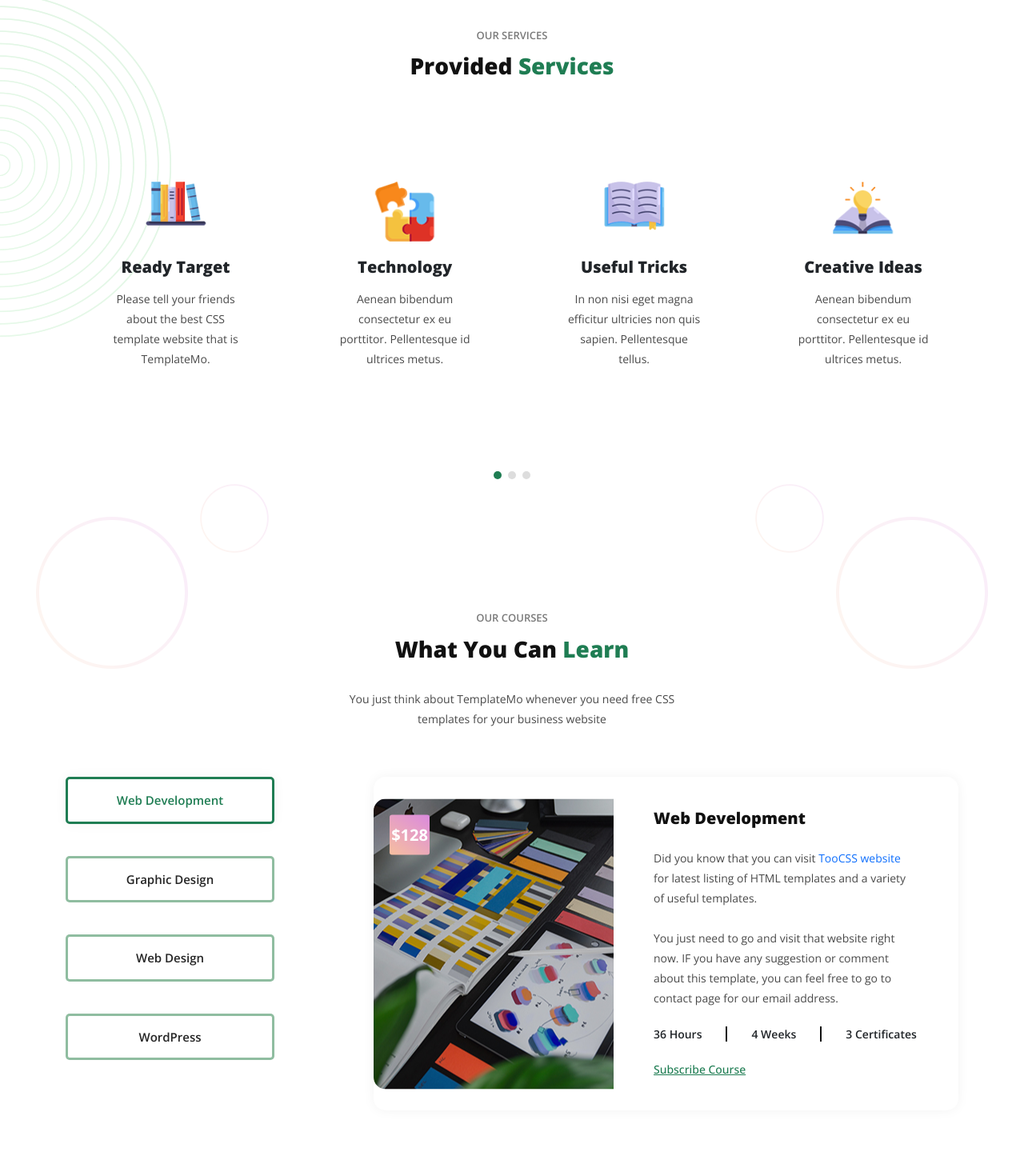
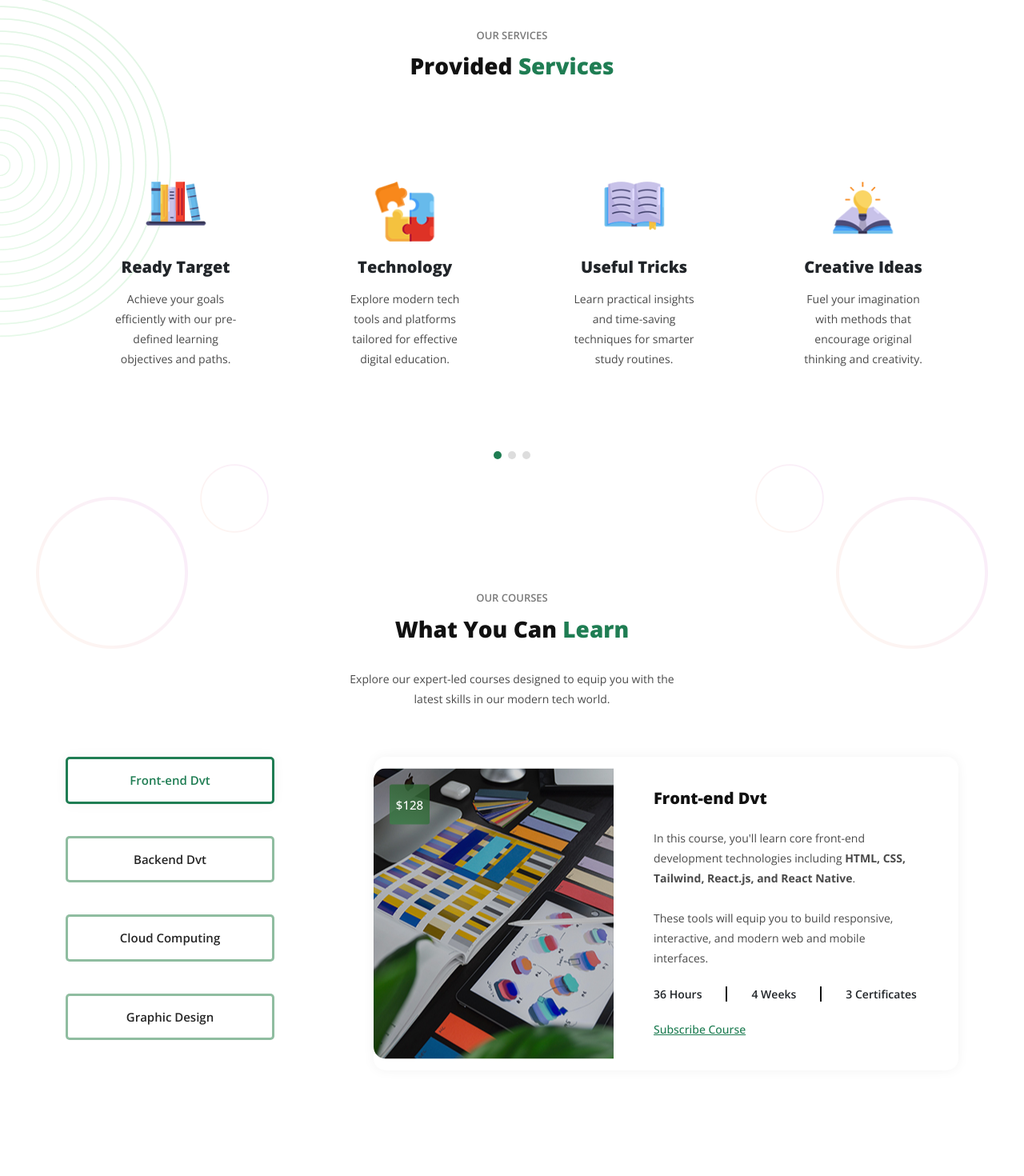
Before and after one commit to Shemaremy/Remio, a React (Vite) app in the folder remio/: page / in a window 1280 px wide. Shown: the part 619-2089 px from the top of the page at 80% size. Built offline with nearby package versions, Linux system fonts and the light colour scheme.

Commit message:
Modified project description

```diff
--- a/remio/src/components/Part3.jsx
+++ b/remio/src/components/Part3.jsx
@@ -1,11 +1,70 @@
 import React, { useEffect } from "react";
-import "./lib/js/owl-carousel.js"
+import "./lib/js/owl-carousel.js";
 
-
-
+const services = [
+  {
+    icon: "/images/service-icon-01.png",
+    title: "Useful Tricks",
+    description: "Discover tips and shortcuts designed to improve productivity and simplify daily tasks.",
+  },
+  {
+    icon: "/images/service-icon-02.png",
+    title: "Creative Ideas",
+    description: "Unlock fresh perspectives and innovative solutions for all your learning needs.",
+  },
+  {
+    icon: "/images/service-icon-03.png",
+    title: "Ready Target",
+    description: "Achieve your goals efficiently with our pre-defined learning objectives and paths.",
+  },
+  {
+    icon: "/images/service-icon-04.png",
+    title: "Technology",
+    description: "Explore modern tech tools and platforms tailored for effective digital education.",
+  },
+  {
+    icon: "/images/service-icon-01.png",
+    title: "Useful Tricks",
+    description: "Learn practical insights and time-saving techniques for smarter study routines.",
+  },
+  {
+    icon: "/images/service-icon-02.png",
+    title: "Creative Ideas",
+    description: "Fuel your imagination with methods that encourage original thinking and creativity.",
+  },
+  {
+    icon: "/images/service-icon-03.png",
+    title: "Ready Target",
+    description: "Stay focused with clear, measurable outcomes in every course and subject.",
+  },
+  {
+    icon: "/images/service-icon-04.png",
+    title: "Technology",
+    description: "Utilize cutting-edge innovations that support virtual learning and engagement.",
+  },
+  {
+    icon: "/images/service-icon-01.png",
+    title: "Useful Tricks",
+    description: "Empower your workflow with clever educational hacks and hidden features.",
+  },
+  {
+    icon: "/images/service-icon-02.png",
+    title: "Creative Ideas",
+    description: "Enhance lesson plans or projects with vibrant and inspiring approaches.",
+  },
+  {
+    icon: "/images/service-icon-03.png",
+    title: "Ready Target",
+    description: "Track progress confidently with our goal-oriented learning strategy.",
+  },
+  {
+    icon: "/images/service-icon-04.png",
+    title: "Technology",
+    description: "Stay ahead with continuous updates on emerging educational technologies.",
+  },
+];
 
 const Part3 = () => {
-
   useEffect(() => {
     if ($ && $.fn && typeof $.fn.owlCarousel === "function") {
       $(".owl-service-item").owlCarousel({
@@ -28,9 +87,6 @@ const Part3 = () => {
     }
   }, []);
 
-
-
-
   return (
     <section className="services" id="services">
       <div className="container">
@@ -45,114 +101,17 @@ const Part3 = () => {
           </div>
           <div className="col-lg-12">
             <div className="owl-service-item owl-carousel">
-              <div className="item">
-                <div className="service-item">
-                  <div className="icon">
-                    <img src="/images/service-icon-01.png" alt="" />
+              {services.map((service, index) => (
+                <div className="item" key={index}>
+                  <div className="service-item">
+                    <div className="icon">
+                      <img src={service.icon} alt={service.title} />
+                    </div>
+                    <h4>{service.title}</h4>
+                    <p>{service.description}</p>
                   </div>
-                  <h4>Useful Tricks</h4>
-                  <p>EduWell is the professional HTML5 template for your school or university websites.</p>
                 </div>
-              </div>
-              <div className="item">
-                <div className="service-item">
-                  <div className="icon">
-                    <img src="/images/service-icon-02.png" alt="" />
-                  </div>
-                  <h4>Creative Ideas</h4>
-                  <p>You can download and use this EduWell Template for your teaching and learning stuffs.</p>
-                </div>
-              </div>
-              <div className="item">
-                <div className="service-item">
-                  <div className="icon">
-                    <img src="/images/service-icon-03.png" alt="" />
-                  </div>
-                  <h4>Ready Target</h4>
-                  <p>Please tell your friends about the best CSS template website that is TemplateMo.</p>
-                </div>
-              </div>
-              <div className="item">
-                <div className="service-item">
-                  <div className="icon">
-                    <img src="/images/service-icon-04.png" alt="" />
-                  </div>
-                  <h4>Technology</h4>
-                  <p>Aenean bibendum consectetur ex eu porttitor. Pellentesque id ultrices metus.</p>
-                </div>
-              </div>
-              <div className="item">
-                <div className="service-item">
-                  <div className="icon">
-                    <img src="/images/service-icon-01.png" alt="" />
-                  </div>
-                  <h4>Useful Tricks</h4>
-                  <p>In non nisi eget magna efficitur ultricies non quis sapien. Pellentesque tellus.</p>
-                </div>
-              </div>
-              <div className="item">
-                <div className="service-item">
-                  <div className="icon">
-                    <img src="/images/service-icon-02.png" alt="" />
-                  </div>
-                  <h4>Creative Ideas</h4>
-                  <p>Aenean bibendum consectetur ex eu porttitor. Pellentesque id ultrices metus.</p>
-                </div>
-              </div>
-              <div className="item">
-                <div className="service-item">
-                  <div className="icon">
-                    <img src="/images/service-icon-03.png" alt="" />
-                  </div>
-                  <h4>Ready Target</h4>
-                  <p>In non nisi eget magna efficitur ultricies non quis sapien. Pellentesque tellus.</p>
-                </div>
-              </div>
-              <div className="item">
-                <div className="service-item">
-                  <div className="icon">
-                    <img src="/images/service-icon-04.png" alt="" />
-                  </div>
-                  <h4>Technology</h4>
-                  <p>Aenean bibendum consectetur ex eu porttitor. Pellentesque id ultrices metus.</p>
-                </div>
-              </div>
-              <div className="item">
-                <div className="service-item">
-                  <div className="icon">
-                    <img src="/images/service-icon-01.png" alt="" />
-                  </div>
-                  <h4>Useful Tricks</h4>
-                  <p>In non nisi eget magna efficitur ultricies non quis sapien. Pellentesque tellus.</p>
-                </div>
-              </div>
-              <div className="item">
-                <div className="service-item">
-                  <div className="icon">
-                    <img src="/images/service-icon-02.png" alt="" />
-                  </div>
-                  <h4>Creative Ideas</h4>
-                  <p>Aenean bibendum consectetur ex eu porttitor. Pellentesque id ultrices metus.</p>
-                </div>
-              </div>
-              <div className="item">
-                <div className="service-item">
-                  <div className="icon">
-                    <img src="/images/service-icon-03.png" alt="" />
-                  </div>
-                  <h4>Ready Target</h4>
-                  <p>In non nisi eget magna efficitur ultricies non quis sapien. Pellentesque tellus.</p>
-                </div>
-              </div>
-              <div className="item">
-                <div className="service-item">
-                  <div className="icon">
-                    <img src="/images/service-icon-04.png" alt="" />
-                  </div>
-                  <h4>Technology</h4>
-                  <p>Praesent accumsan condimentum arcu, id porttitor est semper nec. Nunc diam lorem.</p>
-                </div>
-              </div>
+              ))}
             </div>
           </div>
         </div>
--- a/remio/src/components/Part4.jsx
+++ b/remio/src/components/Part4.jsx
@@ -101,23 +101,16 @@ const Part4 = () => {
   // --------- Courses container -------------------------------
   const courses = [
     {
-      title: "Web Development",
+      title: "Front-end Dvt",
       image: "/images/courses-01.jpg",
       price: "$128",
       description: (
         <>
-          Did you know that you can visit{" "}
-          <a
-            rel="nofollow"
-            href="https://www.toocss.com/"
-            target="_blank"
-          >
-            TooCSS website
-          </a>{" "}
-          for latest listing of HTML templates and a variety of useful templates. <br />
+          In this course, you'll learn core front-end development technologies including{" "}
+          <strong>HTML, CSS, Tailwind, React.js, and React Native</strong>.
           <br />
-          You just need to go and visit that website right now. IF you have any suggestion or comment about
-          this template, you can feel free to go to contact page for our email address.
+          <br />
+          These tools will equip you to build responsive, interactive, and modern web and mobile interfaces.
         </>
       ),
       duration: "36 Hours",
@@ -125,17 +118,16 @@ const Part4 = () => {
       certificates: "3 Certificates"
     },
     {
-      title: "Graphic Design",
+      title: "Backend Dvt",
       image: "/images/courses-02.jpg",
       price: "$156",
       description: (
         <>
-          You are not allowed to redistribute this template ZIP file on any other website without a permission
-          from us.
+          Master powerful backend technologies such as{" "}
+          <strong>Node.js, Express.js, MongoDB, SQL, Java, C#, and C++</strong>.
           <br />
           <br />
-          There are some unethical people on this world copied and reposted our templates without any
-          permission from us. Their Karma will hit them really hard. Yeah!
+          This course will prepare you to build robust APIs and server-side logic for scalable applications.
         </>
       ),
       duration: "48 Hours",
@@ -143,17 +135,16 @@ const Part4 = () => {
       certificates: "1 Certificate"
     },
     {
-      title: "Web Design",
+      title: "Cloud Computing",
       image: "/images/courses-03.jpg",
       price: "$184",
       description: (
         <>
-          Quinoa roof party squid prism sustainable letterpress cray hammock tumeric man bun mixtape
-          tofu subway tile cronut. Deep v ennui subway tile organic seitan.
+          Dive into the world of cloud with technologies like{" "}
+          <strong>AWS and .NET Core</strong>.
           <br />
           <br />
-          Kogi VHS freegan bicycle rights try-hard green juice probably haven't heard of them cliche
-          la croix af chillwave.
+          You'll gain practical skills in deploying and managing scalable applications in cloud environments.
         </>
       ),
       duration: "28 Hours",
@@ -161,17 +152,16 @@ const Part4 = () => {
       certificates: "1 Certificate"
     },
     {
-      title: "WordPress",
+      title: "Graphic Design",
       image: "/images/courses-04.jpg",
       price: "$76",
       description: (
         <>
-          Quinoa roof party squid prism sustainable letterpress cray hammock tumeric man bun mixtape
-          tofu subway tile cronut. Deep v ennui subway tile organic seitan.
+          This course focuses on creative tools including{" "}
+          <strong>Adobe Photoshop, Illustrator, After Effects, and Lightroom</strong>.
           <br />
           <br />
-          Kogi VHS freegan bicycle rights try-hard green juice probably haven't heard of them cliche
-          la croix af chillwave.
+          You'll learn how to craft professional visuals, edit images, and design engaging content for digital media.
         </>
       ),
       duration: "48 Hours",
@@ -179,6 +169,7 @@ const Part4 = () => {
       certificates: "2 Certificates"
     }
   ];
+
 
 
 
@@ -194,8 +185,7 @@ const Part4 = () => {
                 What You Can <em>Learn</em>
               </h4>
               <p>
-                You just think about TemplateMo whenever you need free CSS
-                templates for your business website
+                Explore our expert-led courses designed to equip you with the latest skills in our modern tech world.
               </p>
             </div>
           </div>
```
Also changed, not shown: remio/src/components/lib/css/templatemo-eduwell-style.css.
